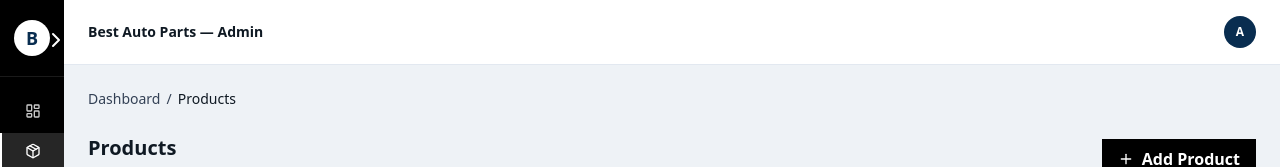
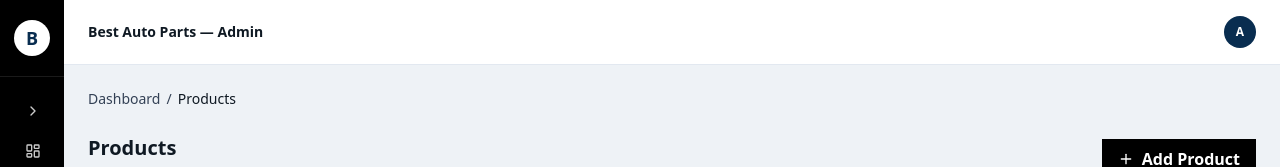
Before and after one commit to NabinNS/bap, a Next.js app in the folder apps/web/: page /admin/products in a window 1280 px wide. Both pictures are taken after a click on the button 248 px from the left and 40 px from the top of the page. Shown: the top 167 px of the page. Built offline with nearby package versions, Linux system fonts and the light colour scheme; no server answers.

Commit message:
feat: add edit product link to SlidePanelForm and implement refined sidebar toggle UI

```diff
--- a/apps/web/src/app/(admin)/admin/products/page.tsx
+++ b/apps/web/src/app/(admin)/admin/products/page.tsx
@@ -456,6 +456,7 @@ export default function AdminProducts() {
         description={isEditMode ? "Update the product details." : "Fill in the details to add a new product."}
         submitLabel={isSubmitting ? "Saving..." : isEditMode ? "Update Product" : "Save Product"}
         onSubmit={handleSubmit(onSubmit)}
+        editHref={editingProduct ? `/admin/products/${editingProduct.ulid}/edit` : undefined}
         // handleSubmit(onSubmit) means:
         //   1. Run all validation rules from register()
         //   2. If any fail, show errors — do NOT call onSubmit
--- a/apps/web/src/app/(admin)/layout.tsx
+++ b/apps/web/src/app/(admin)/layout.tsx
@@ -65,6 +65,16 @@ export default function AdminLayout({ children }: { children: React.ReactNode })
         </div>
 
         <nav className="flex-1 py-4 space-y-1">
+          {collapsed && (
+            <button
+              onClick={() => setCollapsed(false)}
+              aria-label="Expand sidebar"
+              title="Expand sidebar"
+              className="flex w-full items-center justify-center px-0 py-2.5 border-l-2 border-transparent text-white/80 hover:bg-white/15 hover:text-white transition-all cursor-pointer"
+            >
+              <ChevronLeft className="h-4 w-4 rotate-180" />
+            </button>
+          )}
           {navItems.map(({ label, href, icon: Icon }) => (
             <Link
               key={href}
@@ -98,14 +108,16 @@ export default function AdminLayout({ children }: { children: React.ReactNode })
           </button>
         </div>
 
-        {/* Toggle Button */}
-        <button
-          onClick={() => setCollapsed(!collapsed)}
-          aria-label={collapsed ? "Expand sidebar" : "Collapse sidebar"}
-          className="absolute -right-2 top-[20px] z-20 flex h-10 w-8 items-center justify-center  hover:text-white transition-colors duration-200 cursor-pointer"
-        >
-          <ChevronLeft className={cn("h-6 w-6 transition-transform duration-300", collapsed && "rotate-180")} />
-        </button>
+        {/* Toggle Button — visible only when expanded */}
+        {!collapsed && (
+          <button
+            onClick={() => setCollapsed(true)}
+            aria-label="Collapse sidebar"
+            className="absolute right-0 top-0 z-20 flex h-[76px] w-8 items-center justify-center hover:bg-white/15 transition-colors duration-200 cursor-pointer"
+          >
+            <ChevronLeft className="h-4 w-4" />
+          </button>
+        )}
       </aside>
 
       {/* Main */}
--- a/apps/web/src/components/ui/form/SlidePanelForm.tsx
+++ b/apps/web/src/components/ui/form/SlidePanelForm.tsx
@@ -1,6 +1,7 @@
 "use client";
 
-import { X } from "lucide-react";
+import { X, ArrowRight } from "lucide-react";
+import Link from "next/link";
 
 type SlidePanelProps = {
   open: boolean;
@@ -9,6 +10,7 @@ type SlidePanelProps = {
   description?: string;
   onSubmit?: () => void;
   submitLabel?: string;
+  editHref?: string;
   children: React.ReactNode;
 };
 
@@ -19,6 +21,7 @@ export function SlidePanel({
   description,
   onSubmit,
   submitLabel = "Save",
+  editHref,
   children,
 }: SlidePanelProps) {
   return (
@@ -49,8 +52,21 @@ export function SlidePanel({
           {children}
         </div>
 
+        {/* Edit Full Details */}
+        {editHref && (
+          <div className="border-t border-slate-200">
+            <Link
+              href={editHref}
+              className="flex items-center justify-between w-full px-6 py-3 text-sm text-text-muted hover:text-text-default hover:bg-slate-50 transition-colors group"
+            >
+              <span>Edit Full Details</span>
+              <ArrowRight className="h-4 w-4 transition-transform group-hover:translate-x-0.5" />
+            </Link>
+          </div>
+        )}
+
         {/* Footer */}
-        <div className="flex items-center ">
+        <div className="flex items-center">
           <button
             onClick={onClose}
             className="flex-1 h-12 border border-slate-300 text-sm font-semibold text-text-default hover:bg-slate-50 cursor-pointer transition-colors"
```
